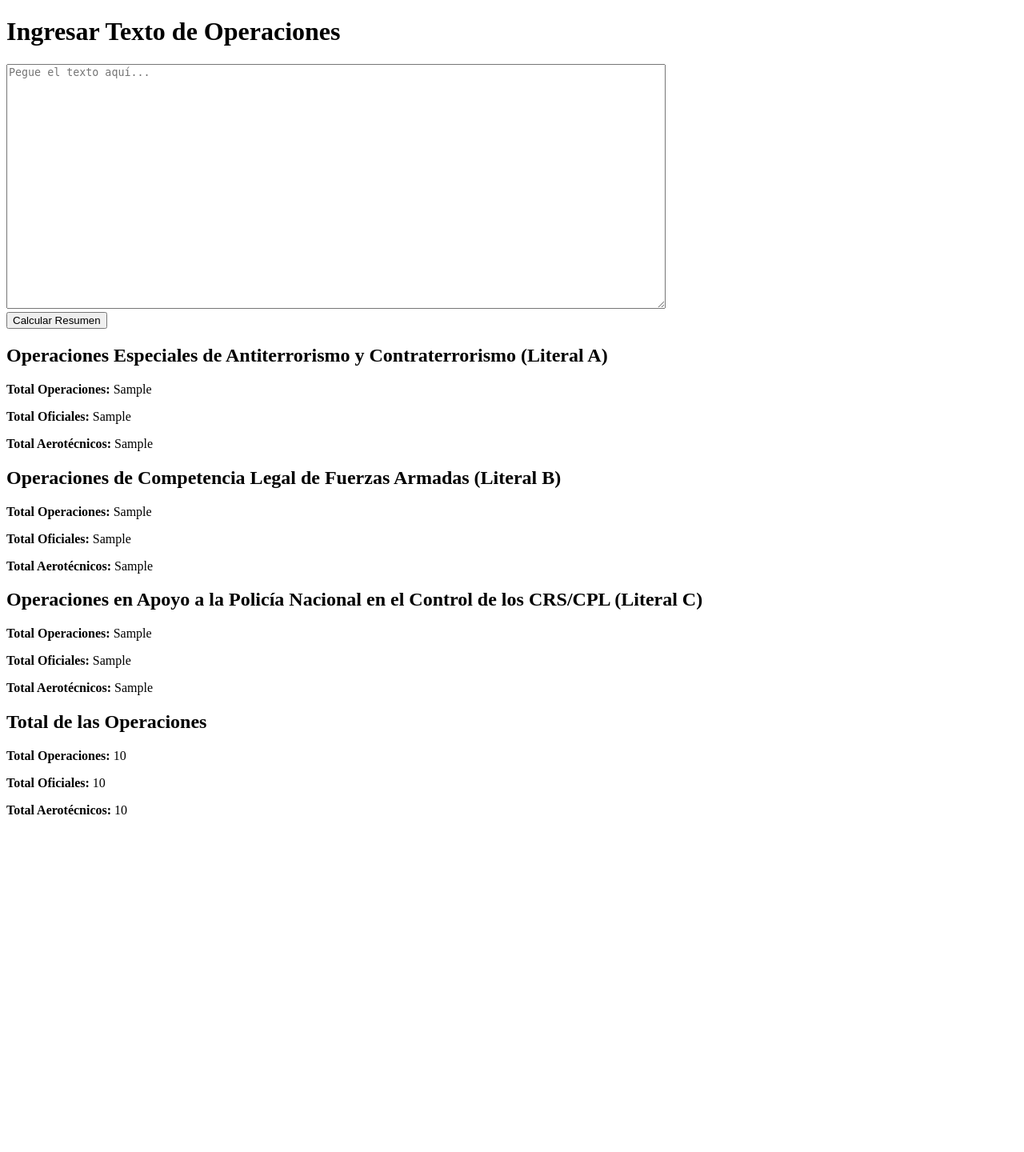
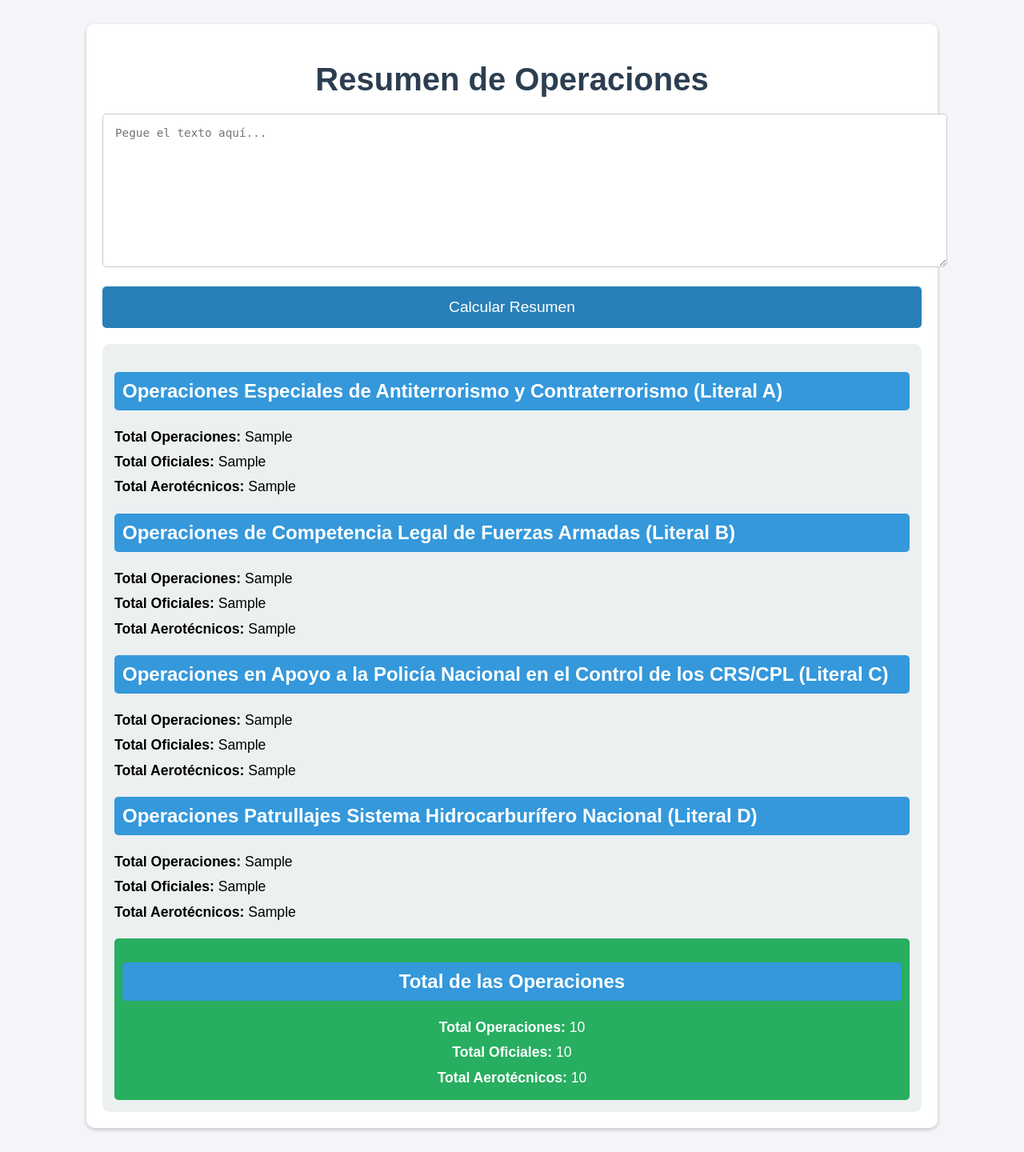
Before and after one commit to paulo-ord/potapp, a Flask app: template templates/index.html in a window 1280 px wide. Shown: the whole page at 80% size. Before the commit the page ends 1018 px from the top, so only its background shows below. Run offline with Flask 3, Linux system fonts and the light colour scheme; the template is opened without the code that fills it: most values are stand-ins (such as "Sample title", 1, 10 or a date in 2020).

Commit message:
primer commit

```diff
--- a/app.py
+++ b/app.py
@@ -5,20 +5,25 @@ app = Flask(__name__)
 
 # Función para extraer valores numéricos de operaciones, oficiales y aerotécnicos segmentados por literales
 def extraer_informacion(texto):
-    # Dividir el texto en secciones basadas en los tres literales principales
-    seccion_a = re.search(r'OPERACIONES ESPECIALES DE ANTITERRORISMO Y CONTRATERRORISMO(.*?)(OPERACIONES DE COMPETENCIA LEGAL DE FUERZAS ARMADAS|OPERACIONES EN APOYO A LA POLICÍA NACIONAL)', texto, re.DOTALL | re.IGNORECASE)
-    seccion_b = re.search(r'OPERACIONES DE COMPETENCIA LEGAL DE FUERZAS ARMADAS(.*?)(OPERACIONES EN APOYO A LA POLICÍA NACIONAL)', texto, re.DOTALL | re.IGNORECASE)
-    seccion_c = re.search(r'OPERACIONES EN APOYO A LA POLICÍA NACIONAL EN EL CONTROL DE LOS CRS/CPL(.*?)(TOTAL DE LAS OPERACIONES)', texto, re.DOTALL | re.IGNORECASE)
+    # Dividir el texto en secciones basadas en los cuatro literales principales
+    # Ajustamos las expresiones regulares para que coincidan con el formato 'A.-', 'B.-', etc.
+    seccion_a = re.search(r'A\.\-?\s*(.*?)(?=B\.\-)', texto, re.DOTALL | re.IGNORECASE)
+    seccion_b = re.search(r'B\.\-?\s*(.*?)(?=C\.\-)', texto, re.DOTALL | re.IGNORECASE)
+    seccion_c = re.search(r'C\.\-?\s*(.*?)(?=D\.\-)', texto, re.DOTALL | re.IGNORECASE)
+    seccion_d = re.search(r'D\.\-?\s*(.*?)(?=TOTAL DE LAS OPERACIONES)', texto, re.DOTALL | re.IGNORECASE)
 
-    # Función para extraer valores de operaciones, oficiales y aerotécnicos
+    # Función para extraer los valores de operaciones, oficiales y aerotécnicos de una sección
     def extraer_valores(seccion):
-        operaciones = re.findall(r'\((\d+)\)\s+operaciones?', seccion, re.IGNORECASE)
+        if not seccion:
+            return 0, 0, 0  # Si la sección es None, devolver ceros
+
+        operaciones = re.findall(r'\((\d+)\)\s*operaciones?', seccion, re.IGNORECASE)
         operaciones = list(map(int, operaciones))
 
-        oficiales = re.findall(r'(\d+)\s+oficial(?:es)?', seccion, re.IGNORECASE)
+        oficiales = re.findall(r'(\d+)\s*Oficial(?:es)?', seccion, re.IGNORECASE)
         oficiales = list(map(int, oficiales))
 
-        aerotecnicos = re.findall(r'(\d+)\s+aerotécnicos?', seccion, re.IGNORECASE)
+        aerotecnicos = re.findall(r'(\d+)\s*Aerotécnicos?', seccion, re.IGNORECASE)
         aerotecnicos = list(map(int, aerotecnicos))
 
         total_operaciones = sum(operaciones)
@@ -27,20 +32,22 @@ def extraer_informacion(texto):
 
         return total_operaciones, total_oficiales, total_aerotecnicos
 
-    # Extraer valores para cada literal (A, B, C)
-    total_operaciones_a, total_oficiales_a, total_aerotecnicos_a = extraer_valores(seccion_a.group(1) if seccion_a else "")
-    total_operaciones_b, total_oficiales_b, total_aerotecnicos_b = extraer_valores(seccion_b.group(1) if seccion_b else "")
-    total_operaciones_c, total_oficiales_c, total_aerotecnicos_c = extraer_valores(seccion_c.group(1) if seccion_c else "")
+    # Extraer valores para cada literal (A, B, C, D)
+    total_operaciones_a, total_oficiales_a, total_aerotecnicos_a = extraer_valores(seccion_a.group(1) if seccion_a else None)
+    total_operaciones_b, total_oficiales_b, total_aerotecnicos_b = extraer_valores(seccion_b.group(1) if seccion_b else None)
+    total_operaciones_c, total_oficiales_c, total_aerotecnicos_c = extraer_valores(seccion_c.group(1) if seccion_c else None)
+    total_operaciones_d, total_oficiales_d, total_aerotecnicos_d = extraer_valores(seccion_d.group(1) if seccion_d else None)
 
     # Calcular los totales globales
-    total_operaciones_global = total_operaciones_a + total_operaciones_b + total_operaciones_c
-    total_oficiales_global = total_oficiales_a + total_oficiales_b + total_oficiales_c
-    total_aerotecnicos_global = total_aerotecnicos_a + total_aerotecnicos_b + total_aerotecnicos_c
+    total_operaciones_global = total_operaciones_a + total_operaciones_b + total_operaciones_c + total_operaciones_d
+    total_oficiales_global = total_oficiales_a + total_oficiales_b + total_oficiales_c + total_oficiales_d
+    total_aerotecnicos_global = total_aerotecnicos_a + total_aerotecnicos_b + total_aerotecnicos_c + total_aerotecnicos_d
 
     return {
         "A": (total_operaciones_a, total_oficiales_a, total_aerotecnicos_a),
         "B": (total_operaciones_b, total_oficiales_b, total_aerotecnicos_b),
         "C": (total_operaciones_c, total_oficiales_c, total_aerotecnicos_c),
+        "D": (total_operaciones_d, total_oficiales_d, total_aerotecnicos_d),
         "total": (total_operaciones_global, total_oficiales_global, total_aerotecnicos_global)
     }
 
--- a/templates/index.html
+++ b/templates/index.html
@@ -4,35 +4,126 @@
     <meta charset="UTF-8">
     <meta name="viewport" content="width=device-width, initial-scale=1.0">
     <title>Resumen de Operaciones</title>
+    <style>
+        body {
+            font-family: Arial, sans-serif;
+            background-color: #f4f4f9;
+            margin: 0;
+            padding: 0;
+        }
+
+        .container {
+            width: 80%;
+            margin: 30px auto;
+            background-color: #fff;
+            padding: 20px;
+            border-radius: 10px;
+            box-shadow: 0 2px 5px rgba(0, 0, 0, 0.2);
+        }
+
+        h1 {
+            color: #2c3e50;
+            text-align: center;
+            font-size: 2.5em;
+            margin-bottom: 20px;
+        }
+
+        textarea {
+            width: 100%;
+            padding: 15px;
+            border-radius: 5px;
+            border: 1px solid #ccc;
+            font-size: 1.1em;
+            margin-bottom: 20px;
+        }
+
+        button {
+            display: block;
+            width: 100%;
+            padding: 15px;
+            background-color: #2980b9;
+            color: white;
+            font-size: 1.2em;
+            border: none;
+            border-radius: 5px;
+            cursor: pointer;
+        }
+
+        button:hover {
+            background-color: #3498db;
+        }
+
+        h2 {
+            background-color: #3498db;
+            color: white;
+            padding: 10px;
+            border-radius: 5px;
+            margin-top: 20px;
+        }
+
+        p {
+            font-size: 1.1em;
+            margin: 5px 0;
+            line-height: 1.5;
+        }
+
+        .total-section {
+            background-color: #27ae60;
+            color: white;
+            padding: 10px;
+            margin-top: 20px;
+            border-radius: 5px;
+            text-align: center;
+        }
+
+        .result-container {
+            background-color: #ecf0f1;
+            padding: 15px;
+            border-radius: 10px;
+            margin-top: 20px;
+        }
+    </style>
 </head>
 <body>
-    <h1>Ingresar Texto de Operaciones</h1>
+    <div class="container">
+        <h1>Resumen de Operaciones</h1>
 
         <form method="POST">
-        <textarea name="texto" rows="20" cols="100" placeholder="Pegue el texto aquí..." required></textarea><br>
+            <textarea name="texto" rows="10" placeholder="Pegue el texto aquí..." required></textarea>
             <button type="submit">Calcular Resumen</button>
         </form>
 
-    {% if resumen is not none %}
+        <!-- Verificar si resumen está definido para evitar errores -->
+        {% if resumen is defined %}
+        <div class="result-container">
             <h2>Operaciones Especiales de Antiterrorismo y Contraterrorismo (Literal A)</h2>
-        <p><strong>Total Operaciones:</strong> {{ resumen.A[0] }}</p>
-        <p><strong>Total Oficiales:</strong> {{ resumen.A[1] }}</p>
-        <p><strong>Total Aerotécnicos:</strong> {{ resumen.A[2] }}</p>
+            <p><strong>Total Operaciones:</strong> {{ resumen['A'][0] }}</p>
+            <p><strong>Total Oficiales:</strong> {{ resumen['A'][1] }}</p>
+            <p><strong>Total Aerotécnicos:</strong> {{ resumen['A'][2] }}</p>
 
             <h2>Operaciones de Competencia Legal de Fuerzas Armadas (Literal B)</h2>
-        <p><strong>Total Operaciones:</strong> {{ resumen.B[0] }}</p>
-        <p><strong>Total Oficiales:</strong> {{ resumen.B[1] }}</p>
-        <p><strong>Total Aerotécnicos:</strong> {{ resumen.B[2] }}</p>
+            <p><strong>Total Operaciones:</strong> {{ resumen['B'][0] }}</p>
+            <p><strong>Total Oficiales:</strong> {{ resumen['B'][1] }}</p>
+            <p><strong>Total Aerotécnicos:</strong> {{ resumen['B'][2] }}</p>
 
             <h2>Operaciones en Apoyo a la Policía Nacional en el Control de los CRS/CPL (Literal C)</h2>
-        <p><strong>Total Operaciones:</strong> {{ resumen.C[0] }}</p>
-        <p><strong>Total Oficiales:</strong> {{ resumen.C[1] }}</p>
-        <p><strong>Total Aerotécnicos:</strong> {{ resumen.C[2] }}</p>
+            <p><strong>Total Operaciones:</strong> {{ resumen['C'][0] }}</p>
+            <p><strong>Total Oficiales:</strong> {{ resumen['C'][1] }}</p>
+            <p><strong>Total Aerotécnicos:</strong> {{ resumen['C'][2] }}</p>
 
+            <h2>Operaciones Patrullajes Sistema Hidrocarburífero Nacional (Literal D)</h2>
+            <p><strong>Total Operaciones:</strong> {{ resumen['D'][0] }}</p>
+            <p><strong>Total Oficiales:</strong> {{ resumen['D'][1] }}</p>
+            <p><strong>Total Aerotécnicos:</strong> {{ resumen['D'][2] }}</p>
+
+            <div class="total-section">
                 <h2>Total de las Operaciones</h2>
-        <p><strong>Total Operaciones:</strong> {{ resumen.total[0] }}</p>
-        <p><strong>Total Oficiales:</strong> {{ resumen.total[1] }}</p>
-        <p><strong>Total Aerotécnicos:</strong> {{ resumen.total[2] }}</p>
+                <p><strong>Total Operaciones:</strong> {{ resumen['total'][0] }}</p>
+                <p><strong>Total Oficiales:</strong> {{ resumen['total'][1] }}</p>
+                <p><strong>Total Aerotécnicos:</strong> {{ resumen['total'][2] }}</p>
+            </div>
+        </div>
         {% endif %}
+    </div>
 </body>
 </html>
```
Also changed, not shown: requirements.txt (+54 -0 lines), 1 other file. Lines whose indentation alone changed are shown as unchanged.
